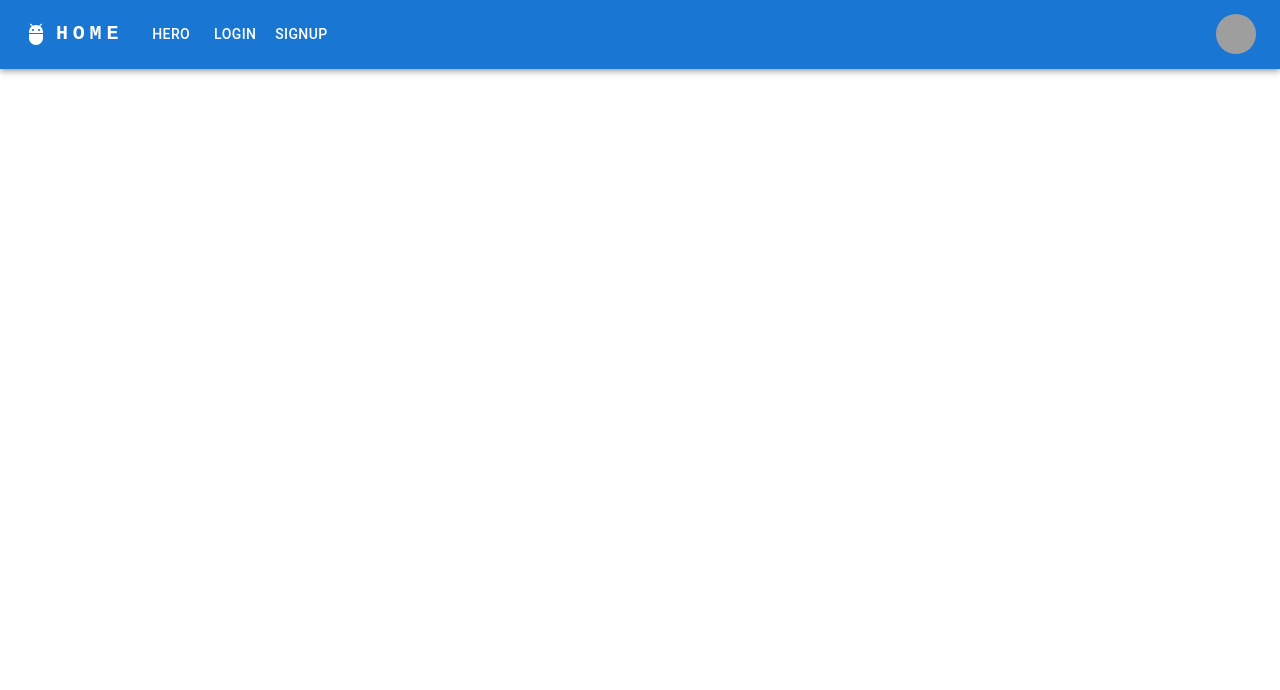
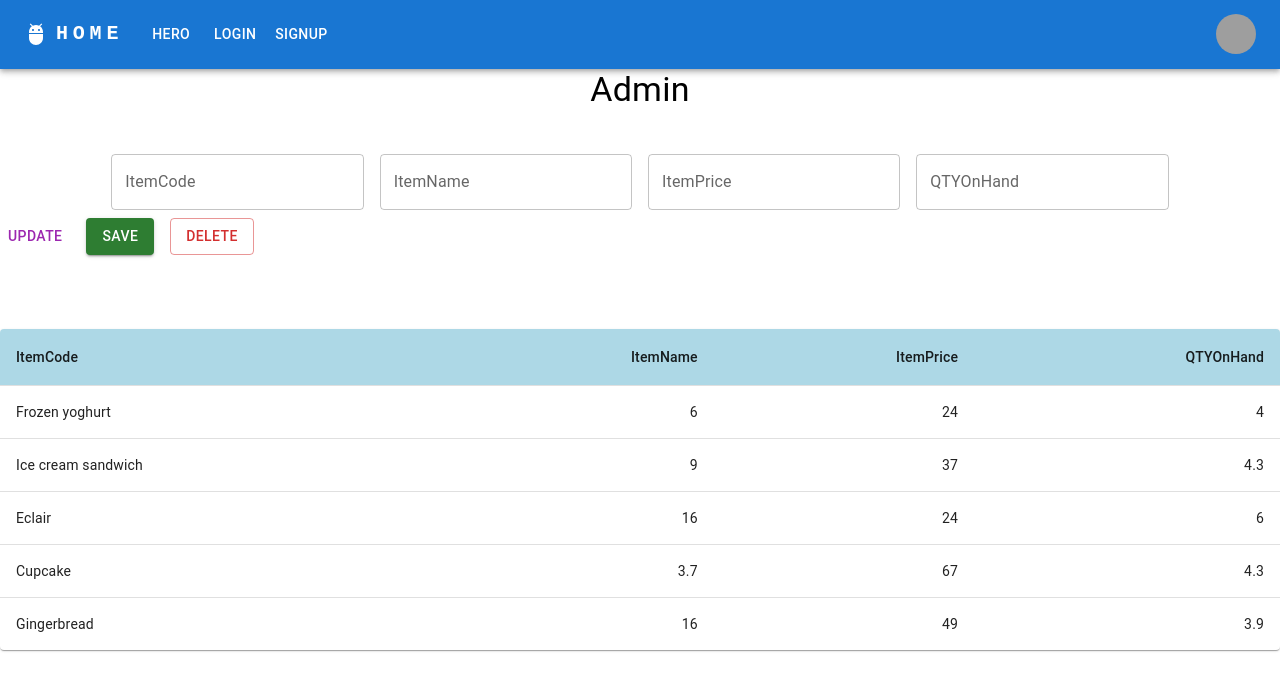
Before and after one commit to uwanitheekshani/Grocery-App-Using-MERN-Stack-, a React (Create React App) app in the folder front-end/: page /admindash in a window 1280 px wide. Shown: the top 690 px of the page. Built offline with nearby package versions, Linux system fonts and the light colour scheme; grey boxes are pictures that could not be loaded.

Commit message:
create admin dashboard ui

```diff
--- /dev/null
+++ b/front-end/src/components/admindash/AdminDash.css
@@ -0,0 +1,34 @@
+.item-tableH{
+    background-color: lightblue;
+    color: white;
+}
+
+.css-xn6ruc {
+    margin-top: 36px;
+}
+
+.css-1h12o0g-MuiStack-root {
+    display: -webkit-box;
+    display: -webkit-flex;
+    display: -ms-flexbox;
+    display: flex;
+    -webkit-flex-direction: row;
+    -ms-flex-direction: row;
+    flex-direction: row;
+    margin-bottom: -53px;
+    margin-top: 40px;
+    top: 20px;
+}
+
+
+.css-11xur9t-MuiPaper-root-MuiTableContainer-root {
+    background-color: #fff;
+    color: rgba(0, 0, 0, 0.87);
+    -webkit-transition: box-shadow 300ms cubic-bezier(0.4, 0, 0.2, 1) 0ms;
+    transition: box-shadow 300ms cubic-bezier(0.4, 0, 0.2, 1) 0ms;
+    border-radius: 4px;
+    box-shadow: 0px 2px 1px -1px rgba(0,0,0,0.2), 0px 1px 1px 0px rgba(0,0,0,0.14), 0px 1px 3px 0px rgba(0,0,0,0.12);
+    width: 100%;
+    overflow-x: auto;
+    margin-top: 74px;
+}
--- /dev/null
+++ b/front-end/src/components/admindash/AdminDash.jsx
@@ -0,0 +1,102 @@
+import * as React from 'react';
+import Box from '@mui/material/Box';
+import TextField from '@mui/material/TextField';
+import Table from '@mui/material/Table';
+import TableBody from '@mui/material/TableBody';
+import TableCell from '@mui/material/TableCell';
+import TableContainer from '@mui/material/TableContainer';
+import TableHead from '@mui/material/TableHead';
+import TableRow from '@mui/material/TableRow';
+import Paper from '@mui/material/Paper';
+import Stack from '@mui/material/Stack';
+import Button from '@mui/material/Button';
+import Typography from '@mui/material/Typography';
+import './AdminDash.css'
+
+
+function createData(name, calories, fat, carbs, protein) {
+    return { name, calories, fat, carbs, protein };
+  }
+
+  const rows = [
+    createData('Frozen yoghurt', 159, 6.0, 24, 4.0),
+    createData('Ice cream sandwich', 237, 9.0, 37, 4.3),
+    createData('Eclair', 262, 16.0, 24, 6.0),
+    createData('Cupcake', 305, 3.7, 67, 4.3),
+    createData('Gingerbread', 356, 16.0, 49, 3.9),
+  ];
+
+
+
+
+export default function AdminDash() {
+
+  return (
+    <>
+
+   {/* <h4>Admin</h4> */}
+
+   <Typography variant="h4" gutterBottom>
+        Admin
+      </Typography>
+
+    <Box
+      component="form"
+      sx={{
+        '& > :not(style)': { m: 1, width: '25ch' },
+      }}
+      noValidate
+      autoComplete="off"
+    >
+      <TextField id="outlined-basic" label="ItemCode" variant="outlined" />
+      <TextField id="outlined-basic" label="ItemName" variant="outlined" />
+      <TextField id="outlined-basic" label="ItemPrice" variant="outlined" />
+      <TextField id="outlined-basic" label="QTYOnHand" variant="outlined" />
+    </Box>
+
+
+    <Stack direction="row" spacing={2} className='buttons-stack'>
+      <Button color="secondary">Update</Button>
+      <Button variant="contained" color="success">
+        Save
+      </Button>
+      <Button variant="outlined" color="error">
+        Delete
+      </Button>
+    </Stack>
+
+
+    <TableContainer component={Paper} className='item-table'>
+      <Table sx={{ minWidth: 650 }} aria-label="simple table">
+        <TableHead>
+          <TableRow>
+            <TableCell className='item-tableH'>ItemCode</TableCell>
+            <TableCell className='item-tableH' align="right">ItemName</TableCell>
+            <TableCell className='item-tableH' align="right">ItemPrice</TableCell>
+            <TableCell className='item-tableH' align="right">QTYOnHand</TableCell>
+          </TableRow>
+        </TableHead>
+        <TableBody>
+          {rows.map((row) => (
+            <TableRow
+              key={row.name}
+              sx={{ '&:last-child td, &:last-child th': { border: 0 } }}
+            >
+              <TableCell component="th" scope="row">
+                {row.name}
+              </TableCell>
+              <TableCell align="right">{row.fat}</TableCell>
+              <TableCell align="right">{row.carbs}</TableCell>
+              <TableCell align="right">{row.protein}</TableCell>
+            </TableRow>
+          ))}
+        </TableBody>
+      </Table>
+    </TableContainer>
+
+
+    </>
+
+
+  );
+}
--- a/front-end/src/components/logIn/LogIn.jsx
+++ b/front-end/src/components/logIn/LogIn.jsx
@@ -42,11 +42,6 @@ export default function LogIn() {
 
   const handleSubmit = async (event) => {
     event.preventDefault();
-    // const data = new FormData(event.currentTarget);
-    // console.log({
-    //   email: data.get('email'),
-    //   password: data.get('password'),
-    // });
 
     try{
       await axios
@@ -56,10 +51,11 @@ export default function LogIn() {
         })
         .then((res)=>{
             if(res.status=== 201){
-              // localStorage.setItem(JSON.stringify(res.data.email,res.data.password));
               localStorage.setItem('user',JSON.stringify(res.data.user));
               alert("Login Success")
-              navigate("/Hero");
+              navigate("/admindash")
+
+
             }
         })
     }catch(err){
@@ -67,6 +63,7 @@ export default function LogIn() {
     }
 
   };
+
 
   return (
     <ThemeProvider theme={defaultTheme}>
--- a/front-end/src/components/router/RouteHandler.jsx
+++ b/front-end/src/components/router/RouteHandler.jsx
@@ -2,6 +2,7 @@ import { Routes, Route } from "react-router-dom"
 import Hero from "../hero/Hero.jsx"
 import LogIn from "../logIn/LogIn.jsx"
 import SignUp from "../signUp/SignUp.jsx"
+import AdminDash from "../admindash/AdminDash.jsx"
 
 export const RouteHandler = () =>{
     return(
@@ -11,6 +12,7 @@ export const RouteHandler = () =>{
               <Route path="/Hero" element={<Hero/>}/>
               <Route path="/Login" element={<LogIn/>}/>
               <Route path="/SignUp" element={<SignUp/>}/>
+              <Route path="/admindash" element={<AdminDash/>}/>
             </Routes>
         </>
     );
```
Also changed, not shown: front-end/src/App.js (line endings or trailing spaces).
